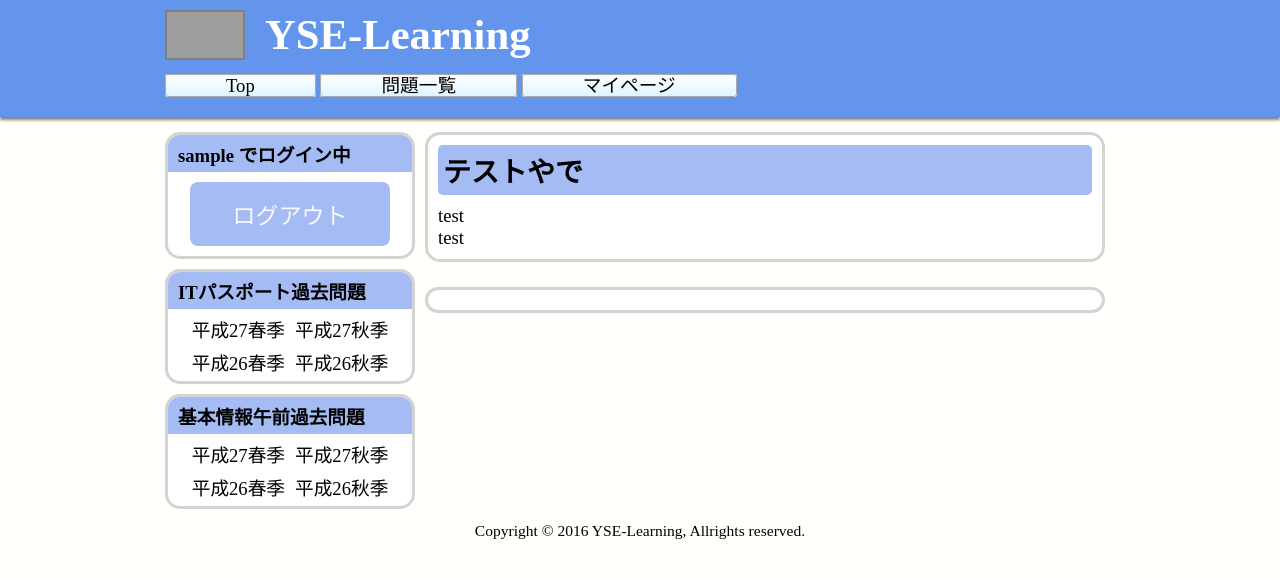
After one commit to kaizanakasato/Pages, a PHP site: page /temp/template.php in a window 1280 px wide. The commit adds this page. Shown: the top 578 px of the page. Run offline with PHP 8.4, Linux system fonts and the light colour scheme; the visitor is signed in with stand-in values (Sample User, id 1); some web fonts are replaced; grey boxes are pictures that could not be loaded.

Commit message:
Template Remake

```diff
--- a/questionPostIndex.php
+++ b/questionPostIndex.php
@@ -2,10 +2,14 @@
 	JSとかAjaxとか使って非同期で送信できたらかっこいいかなと思ったけど工数がでかすぎるのであきらめ
 	時間があったら実装したい…。
 	参考　→　http://ginpen.com/2013/05/07/jquery-ajax-form/
+
+	01/29
+	画像ファイルのアップロードに対応させたいけど、questionPost.php側で受け取れない
+	一旦、そちらの作成は中断する
 -->
+
 <?php
 	session_start();
-
 
 	if(!isset($_SESSION['roopValue'])){
 		$roopValue_queType[0] = 'checked';
--- a/questionTemplate.html
+++ b/questionTemplate.html
@@ -6,7 +6,8 @@
 	<link rel="stylesheet" href="questionTemplate.css">
 </head>
 <body>
-	<!--
+	<header>
+		<!-- h1
 			type + year + season
 			ex) ITパスポート 平成27年度春期
 		-->
@@ -15,6 +16,7 @@
 			num
 			ex) 第1問
 		-->
+	</header>
 
 
 </body>
--- a/temp/style.css
+++ b/temp/style.css
@@ -1,33 +1,56 @@
+@font-face{
+	font-family: 'IPAexG';
+	src: url(../fonts/IPAEXG.TTF);
+}
+
 body{
-    font-family:  'メイリオ',
-    'Hiragio Kaku Gothic Pro',
-    sans-serif;
+	font-family: 'IPAexG';
     background-color: #fffffc;
+	margin: 0;
+	font-size: 14pt;
 }
 
 h1{
+	margin: 0;
 	line-height: 50px;
 }
 
-header > img{
+.title{
+	width: 950px;
+	margin: auto;
+	padding: 10px;
+}
+
+h3,h4{
+    margin-bottom: 20px;
+    padding: 5px 0px 5px 10px;
+    background-color: #a5bbf4;
+    border-radius: 5px
+}
+
+header > .title > a > img{
 	width: 80px;
 	height: 50px;
+	line-height: 50px;
 	box-sizing: border-box;
 	border: solid 2px grey;
 	float: left;
 	margin-right: 20px;
 }
 
-h3,h4{
-	margin-bottom: 20px;
-    padding: 5px 0px 5px 10px;
-    background-color: #a5bbf4;
-    border-radius: 5px
+
+header{
+    width: 100%;
+	background: cornflowerblue;
+	color: white;
+	margin-bottom: 15px;
+	box-shadow: 0 3px 3px grey;
 }
 
-header{
-    width: 950px;
-    margin: 10px auto;
+header > .title > a{
+	text-decoration: none;
+	color: white;
+	font-size: 16pt;
 }
 
 footer{
@@ -38,26 +61,18 @@ footer{
 
 /*ナビゲーションメニュー*/
 nav ul{
+    width:950px;
     list-style-type: none;
     padding-top: 10px;
     padding-bottom: 10px;
     padding-left:0px;
-    margin-bottom: 10px
+    margin: 0 auto;
 }
 
 nav li{
     display: inline;
     padding: 0px 60px 0px 60px;
     background-color: #f0f8ff;
-    background-image: -webkit-gradinet(
-		Liner,
-		Left top,left bottom,
-		from(#ffffff),
-		to(#cfeeff));
-    background-image: -webkit-linear-gradient(
-		top,
-		#ffffff 0%,
-		#cfeeff 100%);
     background-image: linear-gradient(
         to bottom,
         #ffffff 0%,
@@ -75,11 +90,12 @@ nav a{
 /*コンテンツ枠*/
 article{
     background-color: #ffffff;
-    width:600px;
+    width:680px;
 	margin: 0 auto 25px auto;
-    border:solid 1px #000000;
-    padding: 20px 55px 20px 20px;
-    border-radius: 15px
+    border:solid 3px lightgrey;
+    padding: 10px;
+    border-radius: 15px;
+	box-sizing: border-box;
 }
 
 
@@ -101,29 +117,30 @@ article{
 
 #SideMenu section{
     background-color: #ffffff;
-    border: solid 1px #aaaaaa;
+    border: solid 3px lightgrey;
 	padding: 0;
-    margin: 0px 0px 20px 0px;
-    border-radius: 15px
+    margin-bottom: 10px;
+    border-radius: 15px;
 }
 
 #SideMenu > section > h4{
 	margin: 0;
+	border: none;
 	border-radius: 0;
-	border-top-left-radius: 14px;
-	border-top-right-radius: 14px;
+	border-top-left-radius: 12px;
+	border-top-right-radius: 12px;
 }
 
 #SideMenu > section > ul{
 	padding: 0;
 	text-align: center;
 	width: 230px;
-	margin: 0 auto;
+	margin: 5px auto;
 }
 
 #SideMenu > section > ul > li{
 	list-style-type: none;
-	margin: 4px 0;
+	margin: 6px 0;
 }
 
 
@@ -131,26 +148,41 @@ article{
 	margin-left: 10px;
 }
 
+#content p input{
+    padding:3px 10px 3px 10px;
+}
+
+aside label input{
+    width:100px;
+}
+
+#SideMenu li a{
+    color:black;
+    text-decoration: none;
+}
+
+/*top.html*/
+
+#start{
+    margin-left: auto;
+    margin-right: auto;
+}
+
+#Field1{
+    background-color: #ffffff
+}
 input[type="submit"]{
-    width: 80px;
-    margin: 0px 0px 0px 0px;
-    background-color: #ffaa00;
-    background-image: -webkit-gradinet(
-            Liner,
-            Left top,left bottom,
-            from(#ffe7b8),
-            to(#ffaa00));
-    background-image: -webkit-linear-gradient(
-            top,
-            #ffe7b8 0%,
-            #ffaa00 100%);
+    width: 200px;
+    background-color: #000000;
     background-image: linear-gradient(
         to bottom,
-        #ffe7b8 0%,
-        #ffaa00 100%);
+        #e5e5e5 0%,
+        #d0d0d0 100%);
     border: solid 1px #aaaaaa;
     border-radius: 5px;
-    padding: 5px 10px 5px 10px
+    padding: 10px 20px 10px 20px;
+    font-size:23px;
+    margin-bottom:40px;
 }
 
 #content p input{
@@ -161,13 +193,308 @@ aside label input{
     width:100px
 }
 
-#SideMenu li a{
-    color:black;
+
+/* 問題一覧ページ */
+table,th,td{
+    border: solid 1px #aaaaaa
+}
+
+table{
+    border-collapse: collapse
+}
+
+th,td{
+    padding: 10px 20px 10px 20px
+}
+
+th{
+    width: auto
+}
+
+td{
+    width: auto
+}
+h2{
+    background-color: #a5bbf4;
+	width: 654px;
+	margin: 0 auto 10px auto;
+	padding: 5px;
+	box-sizing: border-box;
+    border-radius: 5px;
+}
+
+/*著作権ページ*/
+.ital{
+    font-style: oblique;
+    font-weight: bold;
+}
+
+.red{
+    color: #ff0000
+}
+/*著作権ページ*/
+
+
+/*SiteMap*/
+
+#MainContents h5{
+    font-size:20px;
+    width:600px;
+    margin-top: 10px;
+    margin-bottom: 25px;
+}
+
+#MainContents h3{
+    background-color: #9ebde8;
+    width:auto;
+    text-align: center;
+    font-size: 20px;
+    margin: auto;
+}
+/*
+#MainContents h2{
+    font-size:36px;
+    padding-left:20px;
+}
+*/
+#MainContents a{
+    color:#244057;
     text-decoration: none;
 }
 
+#MainContents a:visited{
+    color:#8f3da7;
+}
 
-footer{
-    width: 950px;
-	margin: auto;
+#MainContents a:hover{
+    color:#4688c1;
 }
+
+#MainContents a:active {
+    color:#1c3245;
+}
+
+/*SiteMap*/
+
+/* TOPページ */
+.Field{
+    text-align: center;
+}
+
+.select{
+    display: flex;
+    justify-content: space-around;
+}
+
+.allselect{
+    width: auto;
+    margin-top: 10px;
+    display: flex;
+    justify-content;
+    flex-direction: row-reverse
+}
+
+.Genre{
+    width: auto;
+    margin-top: 10px;
+    display: flex;
+    justify-content: space-around;
+}
+
+
+/* TOPページ */
+
+/* My Page */
+/*
+.Performance{
+    width: auto;
+}
+
+.row h3{
+    background: skyblue;
+    color: white;
+    text-align: center
+}
+
+.row p{
+    text-align: center;
+    font-size: 60px;
+    color: green
+}
+
+.row{
+    width:auto;
+    margin: auto 0;
+}
+*/
+
+.row1{
+    font-size: 70px;
+    text-align: center;
+}
+
+.row{
+    width: auto;
+    margin: 10px auto;
+}
+
+.row > h3{
+    display: block;
+    background: skyblue;
+    color: white;
+    font-weight: 900;
+    text-align: center;
+    padding: 5px;
+    margin: 20p;
+    font-size: 18pt;
+}
+
+.row > p{
+    text-align: center;
+    font-size: 60pt;
+    color: green;
+    margin: 0;
+    line-height: 60px;
+}
+
+.My_Genre{
+    width: auto;
+    display: block;
+}
+
+.My_Genre > .row{
+    width: auto;
+}
+
+.My_Genre > .row > p{
+    font-size: 35pt;
+}
+
+/* UserName */
+
+.userName > form > input{
+	display: block;
+	width: 200px;
+	padding: 15px;
+	margin: 10px auto;
+	color: ghostwhite;
+	box-shadow: 0 0 0 black;
+	border: none;
+	border-radius: 8px;
+	background: none;
+	-webkit-appearance:none;
+	background: #a5bbf4;
+}
+
+/* My Page*/
+
+/* ウィンドウ幅が949px以下の場合に適応するCSS */
+@media screen and (max-width: 949px){
+
+    header{
+        width:auto;
+    }
+
+/* 段組みにさせる為の全体図 */
+    #Middle{
+        width:auto;
+        display: flex;
+        flex-direction: column-reverse;
+        margin-top: 20px;
+    }
+
+    #MainContents{
+        width: auto;
+    }
+
+    article{
+        width:auto;
+    }
+
+/* サイドメニュー */
+    #SideMenu{
+        width:auto;
+        display: flex;
+        flex-direction: column;
+    }
+
+    #SideMenu section{
+        width:auto;
+        margin-bottom: 10px;
+    }
+
+/* ナビゲーションメニュー */
+    nav{
+        width:100%;
+        margin-bottom: 30px;
+    }
+
+    nav ul{
+        width:auto;
+    }
+
+    nav li{
+        width:auto;
+        text-align: center;
+        box-sizing: border-box;
+        padding:20px 25px;
+        margin-left:0px;
+    }
+
+/* フッター */
+    footer{
+        position: absolute;
+        width:100%;
+    }
+}
+
+/* ウィンドウ幅が375px以下の場合に適応するCSS */
+@media(max-width: 375px){
+
+    header{
+        width:auto;
+    }
+
+    /* 段組みにさせる為の全体図 */
+    #Middle{
+        display:flex;
+        flex-direction: column-reverse;
+    }
+
+    #MainContents{
+        width: auto;
+    }
+    article{
+        width:auto;
+    }
+
+/* サイドメニュー */
+    #SideMenu{
+        width: 100%;
+    }
+
+
+/* ナビゲーションメニュー */
+    nav{
+        width:auto;
+    }
+
+    nav ul{
+        width:auto;
+        display: flex;
+        flex-direction:column
+    }
+
+    nav li{
+        width:auto;
+        text-align: center;
+        display: block;
+        margin:10px;
+    }
+/* フッター */
+    footer{
+        width:auto;
+        text-align: center
+    }
+
+}
--- a/temp/temp.html
+++ /dev/null
@@ -1 +0,0 @@
-<div><p>ゲストアカウントで使用しています。<a href="index.html">ログインする</a></p></div>
--- /dev/null
+++ b/temp/template.php
@@ -0,0 +1,92 @@
+<!--
+	TODO
+	・ ファイルの拡張子を.phpに変更
+	・ h2とArticleの微調整
+	・ フォントの変更(fontディレクトリより)
+	・ Header変更
+	・ 各border変更
+	・ php挿入
+-->
+<?php
+	session_start();
+	if(!(($_SESSION['login'] == 1) || ($_SESSION['login'] == 2)))
+		header('Location: not.php');
+?>
+
+<!DOCTYPE html>
+<html Lang="ja">
+<head>
+	<meta charset="UTF-8">
+    <meta name="viewport" content="width=device-width, initial-scale=1">
+	<title>Template</title>
+	<link rel="stylesheet" href="style.css">
+</head>
+
+<body>
+    <header>
+		<?php
+			if($_SESSION['login'] == 2)
+				echo '<div class="GuestLogin"><p>ゲストアカウントで使用しています。<a href="index.html">ログインする</a></p></div>';
+		?>
+		<div class="title">
+			<a href="top.php">
+				<img src="img/logo.png" alt="log">
+				<h1>YSE-Learning</h1>
+			</a>
+			<nav>
+				<ul>
+					<a href="#"><li>Top</li></a>
+					<a href="#"><li>問題一覧</li></a>
+					<a href="#"><li>マイページ</li></a>
+				</ul>
+			</nav>
+		</div>
+    </header>
+
+	<div id="Middle">
+		<aside id="SideMenu">
+			<?php
+				if($_SESSION['login'] == 1){
+					$userName = $_SESSION['userName'];
+					echo <<< EOM
+						<section class="userName">
+							<h4>{$userName} でログイン中</h4>
+							<form action="logout.php" method="POST">
+								<input type="submit" value="ログアウト">
+							</form>
+						</section>
+EOM;
+				}
+			?>
+			<section>
+				<h4>ITパスポート過去問題</h4>
+				<ul>
+					<li><a href="">平成27春季</a><a href="">平成27秋季</a></li>
+					<li><a href="">平成26春季</a><a href="">平成26秋季</a></li>
+				</ul>
+			</section>
+			<section>
+				<h4>基本情報午前過去問題</h4>
+				<ul>
+					<li><a href="">平成27春季</a><a href="">平成27秋季</a></li>
+					<li><a href="">平成26春季</a><a href="">平成26秋季</a></li>
+				</ul>
+			</section>
+		</aside>
+		<div id="MainContents">
+			<article id="content">
+				<h2>テストやで</h2>
+				test <br>
+				test
+			</article>
+
+			<article>
+			</article>
+		</div>
+	</div>
+
+	<footer>
+		<small>Copyright &copy; 2016 YSE-Learning, Allrights reserved.</small>
+	</footer>
+</body>
+</html>
```
Also changed, not shown: questionTemplate.css (+12 -0 lines), temp/template.html (deleted, +0 -52 lines). Lines whose indentation alone changed are shown as unchanged.
